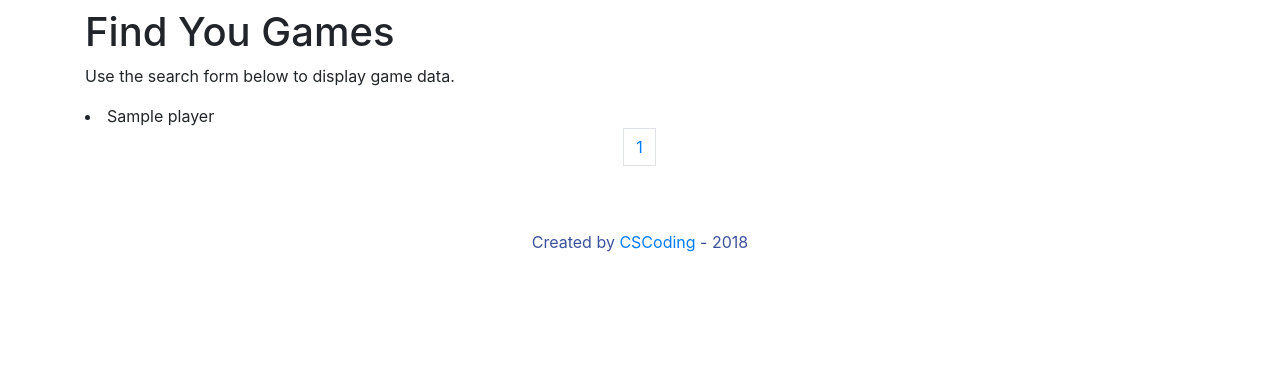
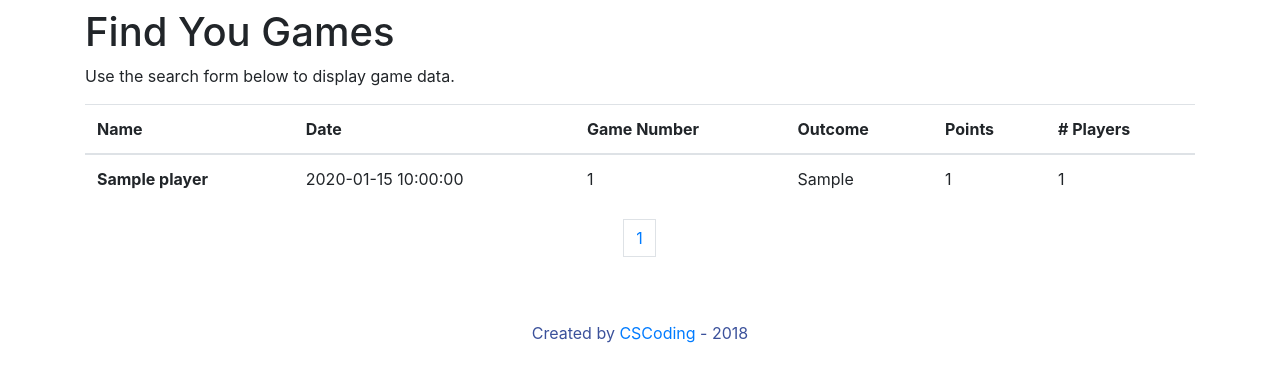
Before and after one commit to claytoncook12/TheLaneCarcassonne, a Flask app: page /Games/1 in a window 1280 px wide. Shown: the part 60-442 px from the top of the page. Run offline with Flask 2, Linux system fonts and the light colour scheme; tables that the repository leaves empty hold one stand-in row (values such as "Sample post"); some libraries are stand-ins or nearby versions.

Commit message:
format games table

```diff
--- a/app/templates/games.html
+++ b/app/templates/games.html
@@ -9,9 +9,30 @@
 		<p>Use the search form below to display game data.</p>
 
 
-		{% for result in pagination.items %}
-		    <li class="result">{{ result.Player.name}}</li>
-		{% endfor %}
+		<table class="table">
+			<thead>
+				<tr>
+					<th scope="col">Name</th>
+					<th scope="col">Date</th>
+					<th scope="col">Game Number</th>
+					<th scope="col">Outcome</th>
+					<th scope="col">Points</th>
+					<th scope="col"># Players</th>
+				</tr>
+			</thead>
+			<tbody>
+				{% for result in pagination.items %}
+		    	<tr>
+		    		<th scope="row">{{ result.Player.name}}</th>
+		    		<td>{{ result.Game.date}}</td>
+		    		<td>{{ result.Game.number}}</td>
+		    		<td>{{ result.Outcome.outcome}}</td>
+		    		<td>{{ result.Outcome.pts}}</td>
+		    		<td>{{ result.Game.num_players}}</td>
+		    	</tr>
+				{% endfor %}
+			</tbody>
+		</table>
 
 		<ul class="pagination justify-content-center">
 		{% for page in pagination.iter_pages() %}
```
